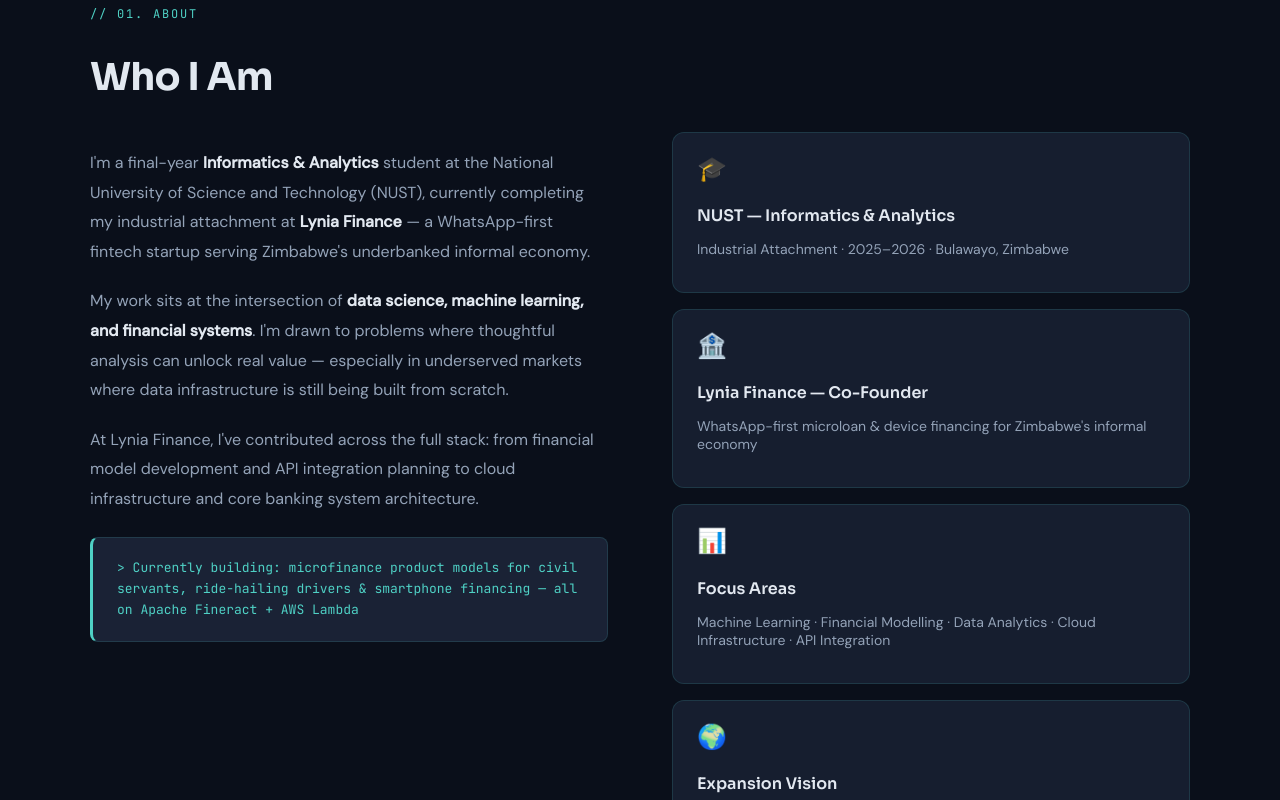
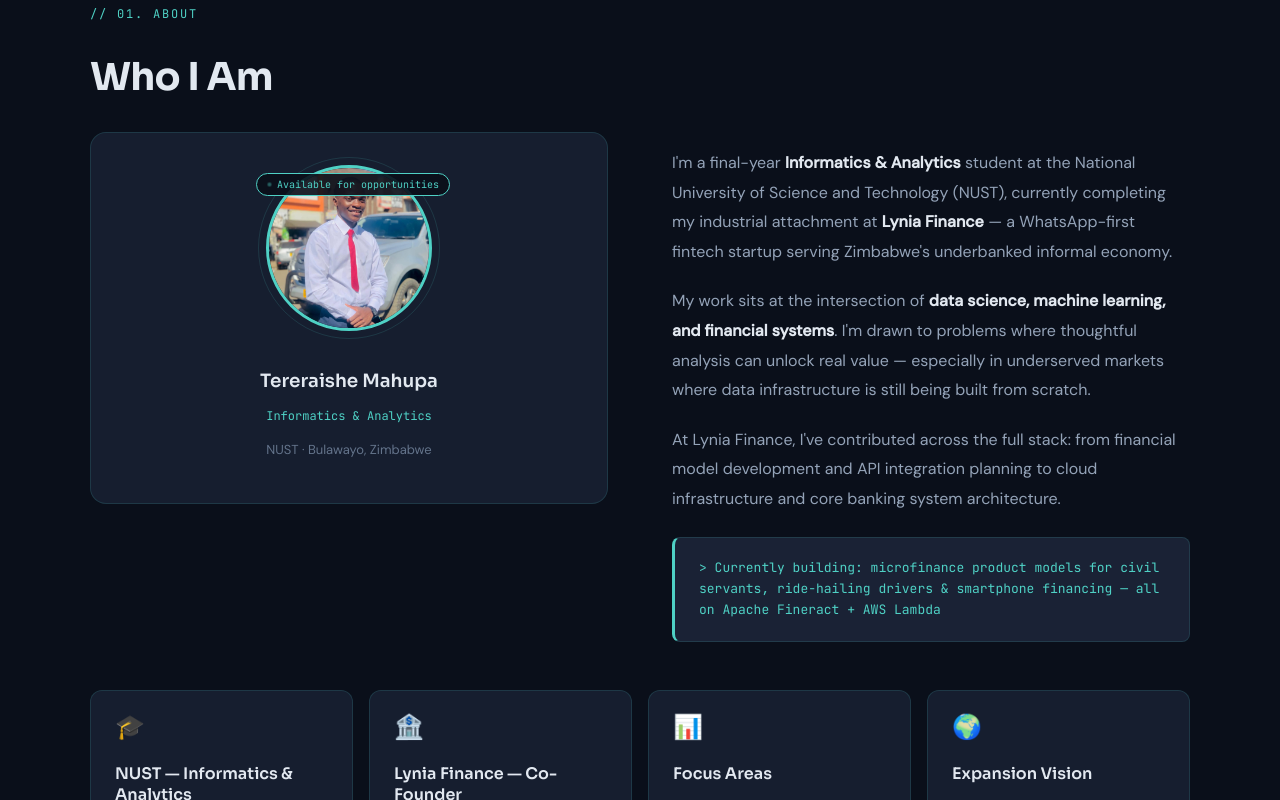
Before and after one commit to 1terr/portfolio-website, a Next.js app in the folder portfolio/: page / in a window 1280 px wide. Shown: the part 960-1760 px from the top of the page. Built offline with nearby package versions, Linux system fonts and the light colour scheme.

Commit message:
feat: add photo to About section with available badge

```diff
--- a/portfolio/components/About.tsx
+++ b/portfolio/components/About.tsx
@@ -36,16 +36,115 @@
         <SectionHeader eyebrow="// 01. About" title="Who I Am" />
       </FadeIn>
 
+      {/* Profile + Description */}
       <div
         style={{
           display: "grid",
-          gridTemplateColumns: "repeat(auto-fit, minmax(300px, 1fr))",
+          gridTemplateColumns: "repeat(auto-fit, minmax(280px, 1fr))",
           gap: "4rem",
           alignItems: "start",
+          marginBottom: "3rem",
         }}
       >
-        {/* Text column */}
+        {/* Photo profile card */}
         <FadeIn delay={0.1}>
+          <div
+            style={{
+              display: "flex",
+              flexDirection: "column",
+              alignItems: "center",
+              textAlign: "center",
+              background: "var(--card)",
+              border: "1px solid var(--border)",
+              borderRadius: "16px",
+              padding: "2rem",
+            }}
+          >
+            {/* Photo with badge overlay */}
+            <div style={{ position: "relative", marginBottom: "1.25rem" }}>
+              <img
+                src="/avatar.jpg"
+                alt="Tereraishe Mahupa"
+                style={{
+                  width: "160px",
+                  height: "160px",
+                  borderRadius: "50%",
+                  border: "3px solid var(--teal)",
+                  objectFit: "cover",
+                  objectPosition: "top",
+                  display: "block",
+                }}
+              />
+              <div
+                style={{
+                  position: "absolute",
+                  inset: "-8px",
+                  borderRadius: "50%",
+                  border: "1px solid var(--border)",
+                  pointerEvents: "none",
+                }}
+              />
+              {/* Available badge — top left of photo */}
+              <div
+                style={{
+                  position: "absolute",
+                  top: "8px",
+                  left: "-10px",
+                  display: "inline-flex",
+                  alignItems: "center",
+                  gap: "5px",
+                  background: "rgba(10,15,26,0.9)",
+                  border: "1px solid var(--teal)",
+                  color: "var(--teal)",
+                  fontFamily: "'JetBrains Mono', monospace",
+                  fontSize: "10px",
+                  padding: "4px 10px",
+                  borderRadius: "20px",
+                  whiteSpace: "nowrap",
+                }}
+              >
+                <span
+                  className="pulse-dot"
+                  style={{
+                    width: "5px",
+                    height: "5px",
+                    background: "var(--teal)",
+                    borderRadius: "50%",
+                    display: "inline-block",
+                  }}
+                />
+                Available for opportunities
+              </div>
+            </div>
+
+            <h3
+              style={{
+                fontFamily: "'Sora', sans-serif",
+                fontSize: "1.15rem",
+                fontWeight: 600,
+                marginBottom: "0.25rem",
+              }}
+            >
+              Tereraishe Mahupa
+            </h3>
+            <p
+              style={{
+                fontFamily: "'JetBrains Mono', monospace",
+                fontSize: "12px",
+                color: "var(--teal)",
+                marginBottom: "0.25rem",
+              }}
+            >
+              Informatics &amp; Analytics
+            </p>
+            <p style={{ fontSize: "13px", color: "var(--text3)" }}>
+              NUST · Bulawayo, Zimbabwe
+            </p>
+          </div>
+        </FadeIn>
+
+        {/* Description text */}
+        <FadeIn delay={0.2}>
           <div>
             <p style={{ color: "var(--text2)", marginBottom: "1.25rem", lineHeight: 1.85 }}>
               I&apos;m a final-year{" "}
@@ -87,9 +186,16 @@
             </div>
           </div>
         </FadeIn>
+      </div>
 
-        {/* Cards column */}
-        <div style={{ display: "flex", flexDirection: "column", gap: "1rem" }}>
+      {/* Info cards */}
+      <div
+        style={{
+          display: "grid",
+          gridTemplateColumns: "repeat(auto-fit, minmax(220px, 1fr))",
+          gap: "1rem",
+        }}
+      >
         {cards.map((card, i) => (
           <FadeIn key={card.title} delay={0.15 + i * 0.08}>
             <div
@@ -101,12 +207,10 @@
                 transition: "border-color 0.2s",
               }}
               onMouseEnter={(e) =>
-                  ((e.currentTarget as HTMLElement).style.borderColor =
-                    "rgba(79,209,197,0.35)")
+                ((e.currentTarget as HTMLElement).style.borderColor = "rgba(79,209,197,0.35)")
               }
               onMouseLeave={(e) =>
-                  ((e.currentTarget as HTMLElement).style.borderColor =
-                    "var(--border)")
+                ((e.currentTarget as HTMLElement).style.borderColor = "var(--border)")
               }
             >
               <div style={{ fontSize: "1.5rem", marginBottom: "0.5rem" }}>{card.icon}</div>
@@ -125,7 +229,6 @@
           </FadeIn>
         ))}
       </div>
-      </div>
     </section>
   );
 }
```
Lines whose indentation alone changed are shown as unchanged.
